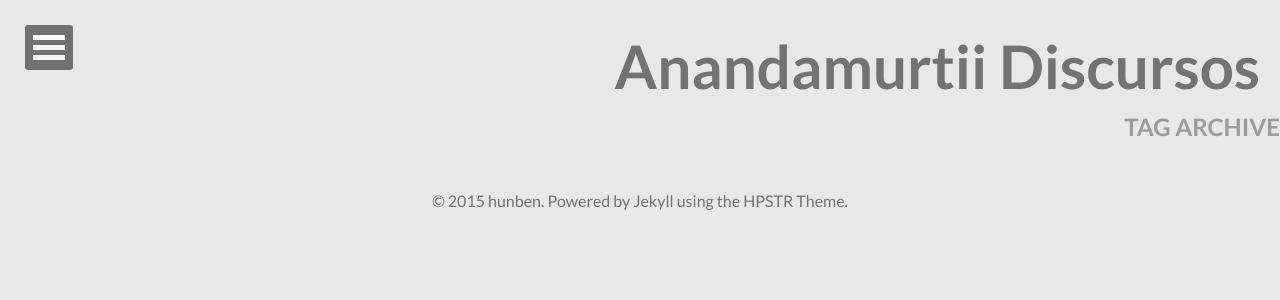
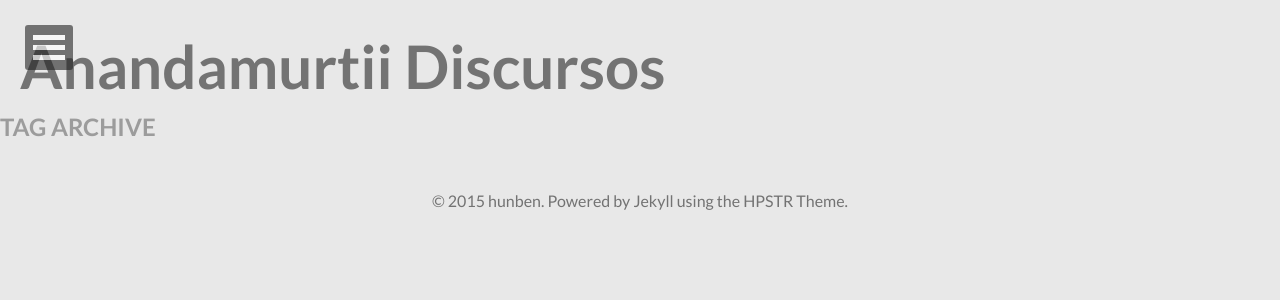
Before and after one commit to anandamurtiidiscursos/anandamurtiidiscursos.github.io, a Jekyll site: the page built from tags/index.html, in a window 1280 px wide. Shown: the top 300 px of the page. Built offline with Jekyll 4.4.1, drawn with Linux system fonts in a browser that asks for light colours; nearby versions of some CDN libraries.

Commit message:
Updated _page.scss

```diff
--- a/_sass/_page.scss
+++ b/_sass/_page.scss
@@ -34,7 +34,7 @@ body {
 	position: relative;
 }
 .header-title {
-	text-align: end;
+	text-align: rigth;
 	margin: 30px 0 0;
 	h1 {
 		margin: 10px 20px;
```
